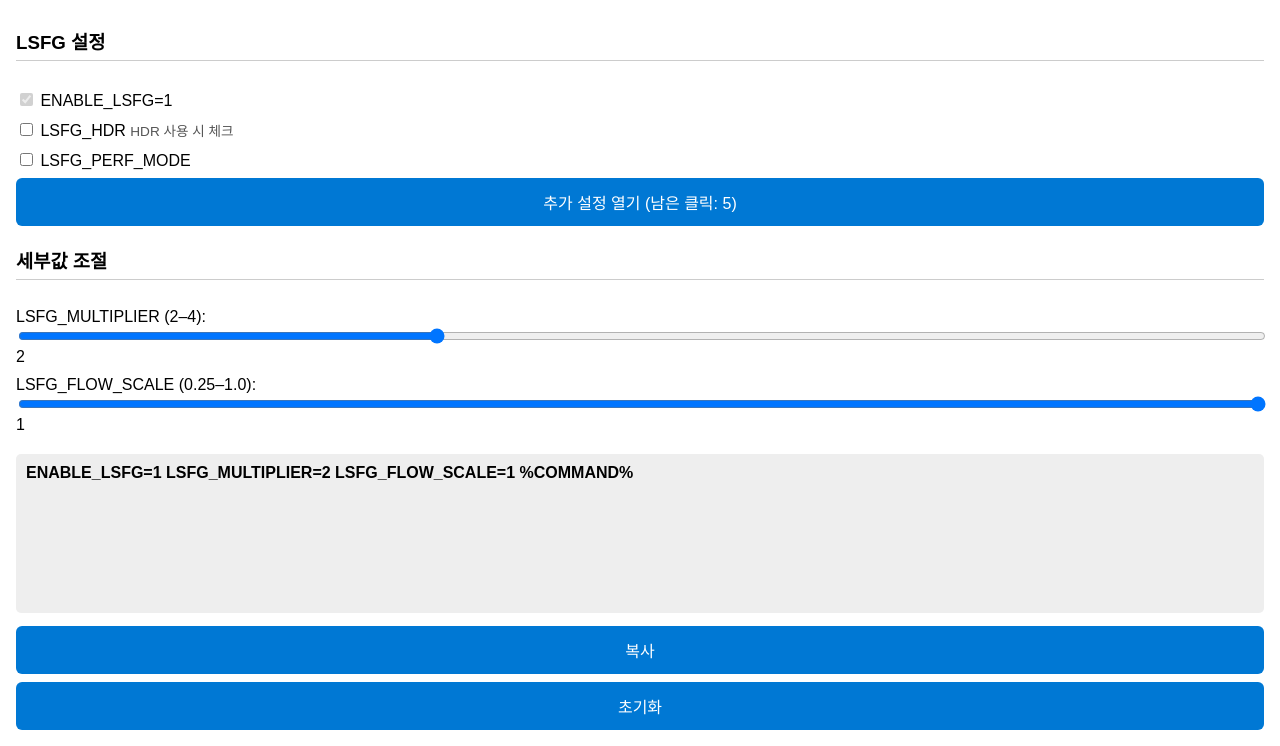
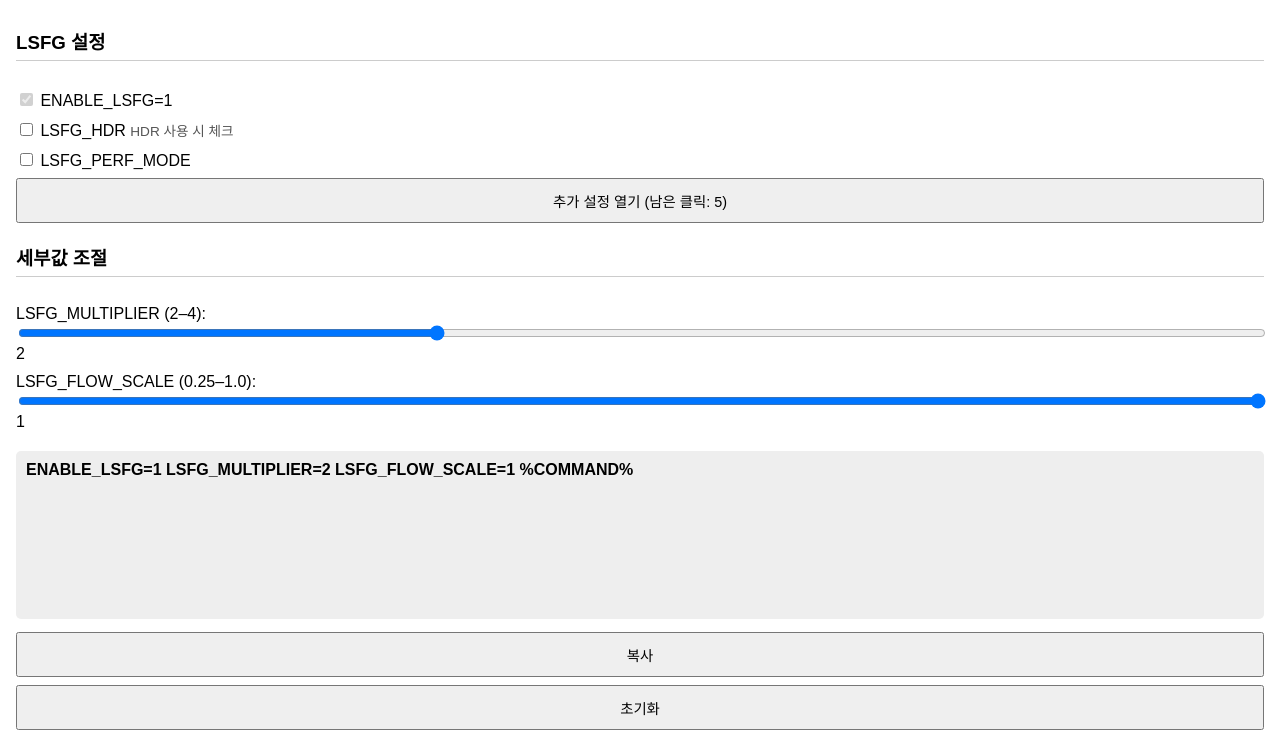
Before and after one commit to jun00Lee/steamdeck_lsfg_conf, a plain HTML site: page LSFGo.html in a window 1280 px wide. Shown: the part 54-800 px from the top of the page. Drawn offline with Linux system fonts and the light colour scheme.

Commit message:
initial commit

```diff
--- a/LSFGo.html
+++ b/LSFGo.html
@@ -56,14 +56,10 @@
     }
 
     button {
-      margin-top: 8px;
-      padding: 12px;
-      cursor: pointer;
-      font-size: 1em;
-      border: none;
-      background: #0078d4;
-      color: #fff;
-      border-radius: 6px;
+  margin-top: 8px;
+  padding: 10px;
+  cursor: pointer;
+  font-size: 0.9em;
     }
 
     button:hover {
```
